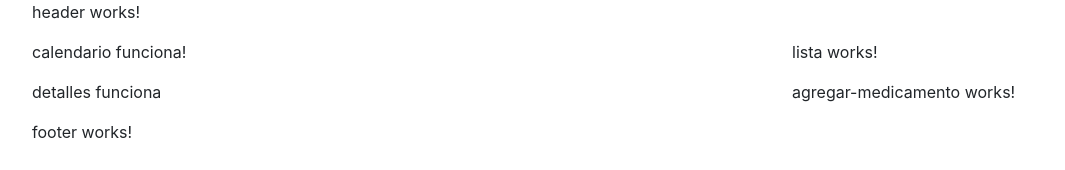
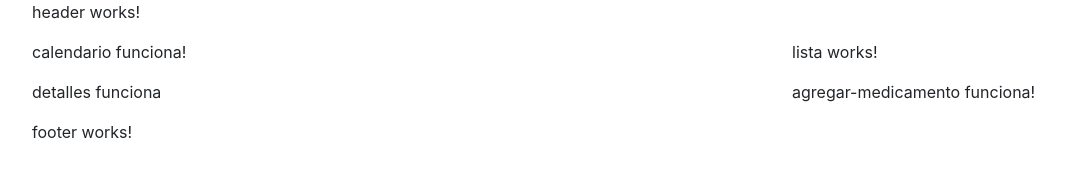
Before and after one commit to jesusdm22/PillsApp, an Angular app: page / in a window 1280 px wide. Shown: the top 170 px of the page, without its empty margins (53-1118 px from the left). Built offline with nearby package versions, Linux system fonts and the light colour scheme.

Commit message:
Agregar medicamento cambiado

```diff
--- a/src/app/agregar-medicamento/agregar-medicamento.component.html
+++ b/src/app/agregar-medicamento/agregar-medicamento.component.html
@@ -1 +1 @@
-<p>agregar-medicamento works!</p>
+<p>agregar-medicamento funciona!</p>
```
